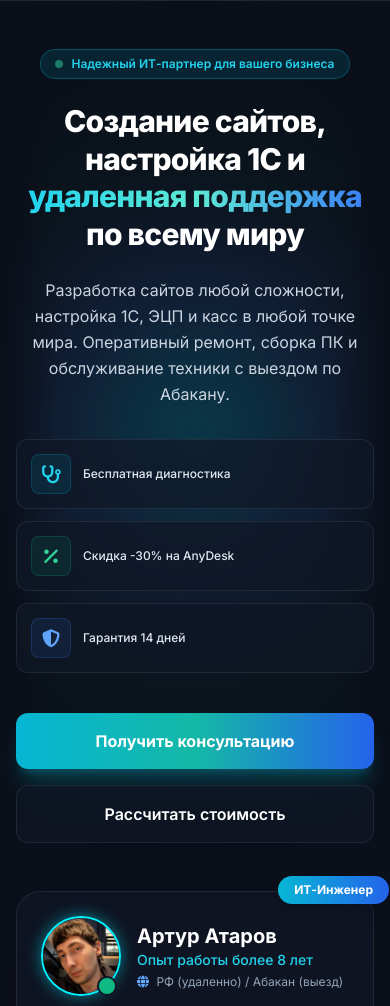
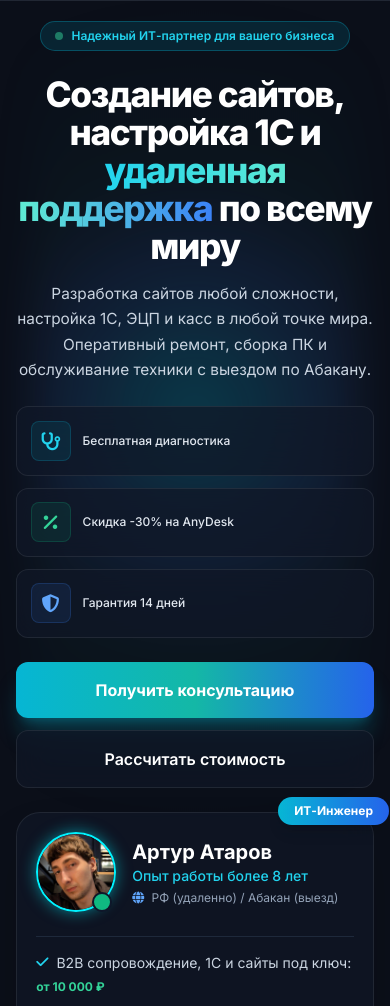
Before and after one commit to atarovart/MySite, a website: page index.html in a window 390 px wide. Shown: the part 81-1087 px from the top of the page. Drawn offline with Linux system fonts and the light colour scheme.

Commit message:
site10.release4

```diff
--- a/index.html
+++ b/index.html
@@ -115,6 +115,60 @@
         }
 
         @media (max-width: 640px) {
+            .hero-compact {
+                padding-top: 1.25rem !important;
+                padding-bottom: 2.25rem !important;
+            }
+
+            .hero-stack {
+                gap: 1.5rem !important;
+            }
+
+            .hero-title {
+                font-size: clamp(2.2rem, 8vw, 3.1rem) !important;
+                line-height: 1.08 !important;
+                letter-spacing: -0.04em !important;
+                margin-bottom: 1rem !important;
+            }
+
+            .hero-subtitle {
+                font-size: 0.96rem !important;
+                line-height: 1.65 !important;
+                margin-bottom: 1.5rem !important;
+            }
+
+            .hero-badges {
+                gap: 0.75rem !important;
+                margin-bottom: 1.5rem !important;
+            }
+
+            .hero-badges .glass-card {
+                padding: 0.85rem !important;
+            }
+
+            .hero-cta-wrap {
+                gap: 0.75rem !important;
+            }
+
+            .hero-cta-wrap > * {
+                width: 100% !important;
+            }
+
+            .hero-profile-card {
+                padding: 1.2rem !important;
+                border-radius: 1.5rem !important;
+            }
+
+            .hero-profile-card .profile-row {
+                grid-template-columns: 1fr !important;
+                row-gap: 0.25rem !important;
+            }
+
+            .hero-profile-card .profile-row .profile-value {
+                text-align: left !important;
+                white-space: normal !important;
+            }
+
             .faq-answer {
                 padding-top: 0.6rem;
             }
@@ -309,9 +363,9 @@
     </header>
 
     <!-- Hero Section -->
-    <section class="relative pt-12 pb-20 md:pt-20 md:pb-32 glow-effect">
+    <section class="relative pt-12 pb-20 md:pt-20 md:pb-32 glow-effect hero-compact">
         <div class="max-w-7xl mx-auto px-4 sm:px-6 lg:px-8 relative z-10">
-            <div class="grid lg:grid-cols-12 gap-12 items-center">
+            <div class="grid lg:grid-cols-12 gap-12 items-center hero-stack">
 
                 <!-- Hero Text Left -->
                 <div class="lg:col-span-7 text-center lg:text-left">
@@ -320,16 +374,16 @@
                         <span data-i18n="hero.badge">Надежный ИТ-партнер для вашего бизнеса</span>
                     </div>
 
-                    <h1 class="text-3xl sm:text-5xl lg:text-6xl font-extrabold tracking-tight text-white leading-tight mb-6">
+                    <h1 class="hero-title text-3xl sm:text-5xl lg:text-6xl font-extrabold tracking-tight text-white leading-tight mb-6">
                         <span data-i18n="hero.title">Настройка 1С, ИТ-аутсорсинг и</span> <span class="text-transparent bg-clip-text bg-gradient-to-r from-cyan-400 via-teal-300 to-blue-500" data-i18n="hero.titleAccent">удаленная поддержка</span> <span data-i18n="hero.titleTail">по всей России</span>
                     </h1>
 
-                    <p class="text-base sm:text-lg text-slate-300 font-normal leading-relaxed mb-8 max-w-2xl mx-auto lg:mx-0" data-i18n="hero.desc">
+                    <p class="hero-subtitle text-base sm:text-lg text-slate-300 font-normal leading-relaxed mb-8 max-w-2xl mx-auto lg:mx-0" data-i18n="hero.desc">
                         Разработка сайтов любой сложности, настройка 1С, ЭЦП и касс в любой точке мира. Оперативный ремонт, сборка ПК и обслуживание техники с выездом по Абакану.
                     </p>
 
                     <!-- Feature Badges -->
-                    <div class="grid grid-cols-1 sm:grid-cols-3 gap-3 mb-10 text-left">
+                    <div class="hero-badges grid grid-cols-1 sm:grid-cols-3 gap-3 mb-10 text-left">
                         <div class="glass-card p-3.5 rounded-xl flex items-center gap-3">
                             <div class="w-10 h-10 rounded-lg bg-cyan-500/10 border border-cyan-500/20 flex items-center justify-center text-cyan-400 shrink-0">
                                 <i class="fa-solid fa-stethoscope text-lg"></i>
@@ -353,7 +407,7 @@
                     </div>
 
                     <!-- CTA Buttons -->
-                    <div class="flex flex-col sm:flex-row items-center justify-center lg:justify-start gap-4">
+                    <div class="hero-cta-wrap flex flex-col sm:flex-row items-center justify-center lg:justify-start gap-4">
                         <button onclick="openModal(getText('modal.mainScreen'))" class="w-full sm:w-auto px-8 py-4 rounded-xl bg-gradient-to-r from-cyan-500 via-teal-500 to-blue-600 text-white font-bold text-base shadow-xl shadow-cyan-500/25 hover:shadow-cyan-500/40 hover:scale-[1.02] active:scale-[0.98] transition-all flex items-center justify-center gap-3" data-i18n="hero.ctaPrimary">
                             <i class="fa-solid fa-paper-plane"></i>
                             Получить консультацию
@@ -367,7 +421,7 @@
 
                 <!-- Hero Card Right (Master Profile Badge) -->
                 <div class="lg:col-span-5">
-                    <div class="relative glass-card p-6 sm:p-8 rounded-3xl border border-slate-700/60 shadow-2xl bg-slate-900/80">
+                    <div class="hero-profile-card relative glass-card p-6 sm:p-8 rounded-3xl border border-slate-700/60 shadow-2xl bg-slate-900/80">
                         <div class="absolute -top-4 -right-4 bg-gradient-to-r from-cyan-500 to-blue-600 text-white text-xs font-bold px-4 py-1.5 rounded-full shadow-lg" data-i18n="profile.role">
                             ИТ-Инженер
                         </div>
```
